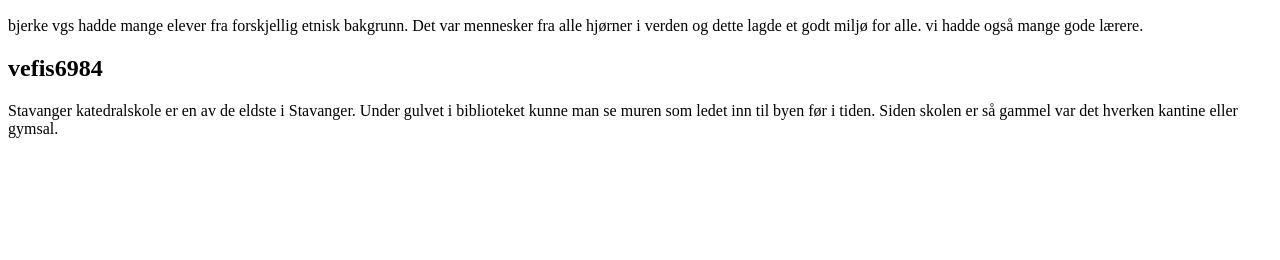
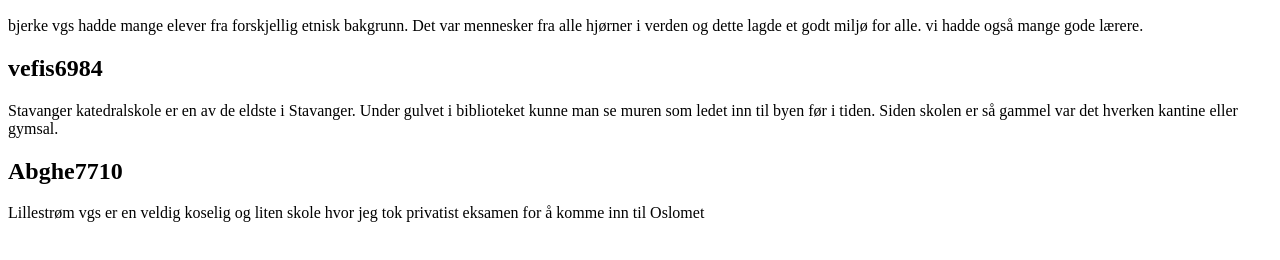
Before and after one commit to OsloMet-web/1stOblig-oblig-1-group-64, a plain HTML site: page second.html in a window 1280 px wide. Shown: the part 110-370 px from the top of the page. Drawn offline with Linux system fonts and the light colour scheme.

Commit message:
Update second.html

```diff
--- a/second.html
+++ b/second.html
@@ -10,5 +10,7 @@
         <p>bjerke vgs hadde mange elever fra forskjellig etnisk bakgrunn. Det var mennesker fra alle hjørner i verden og dette lagde et godt miljø for alle. vi hadde også mange gode lærere.</p>
         <h2>vefis6984</h2>
         <p>Stavanger katedralskole er en av de eldste i Stavanger. Under gulvet i biblioteket kunne man se muren som ledet inn til byen før i tiden. Siden skolen er så gammel var det hverken kantine eller gymsal.</p>
+        <h2>Abghe7710</h2>
+        <p>Lillestrøm vgs er en veldig koselig og liten skole hvor jeg tok privatist eksamen for å komme inn til Oslomet </p>
     </body>
 </html>
```
